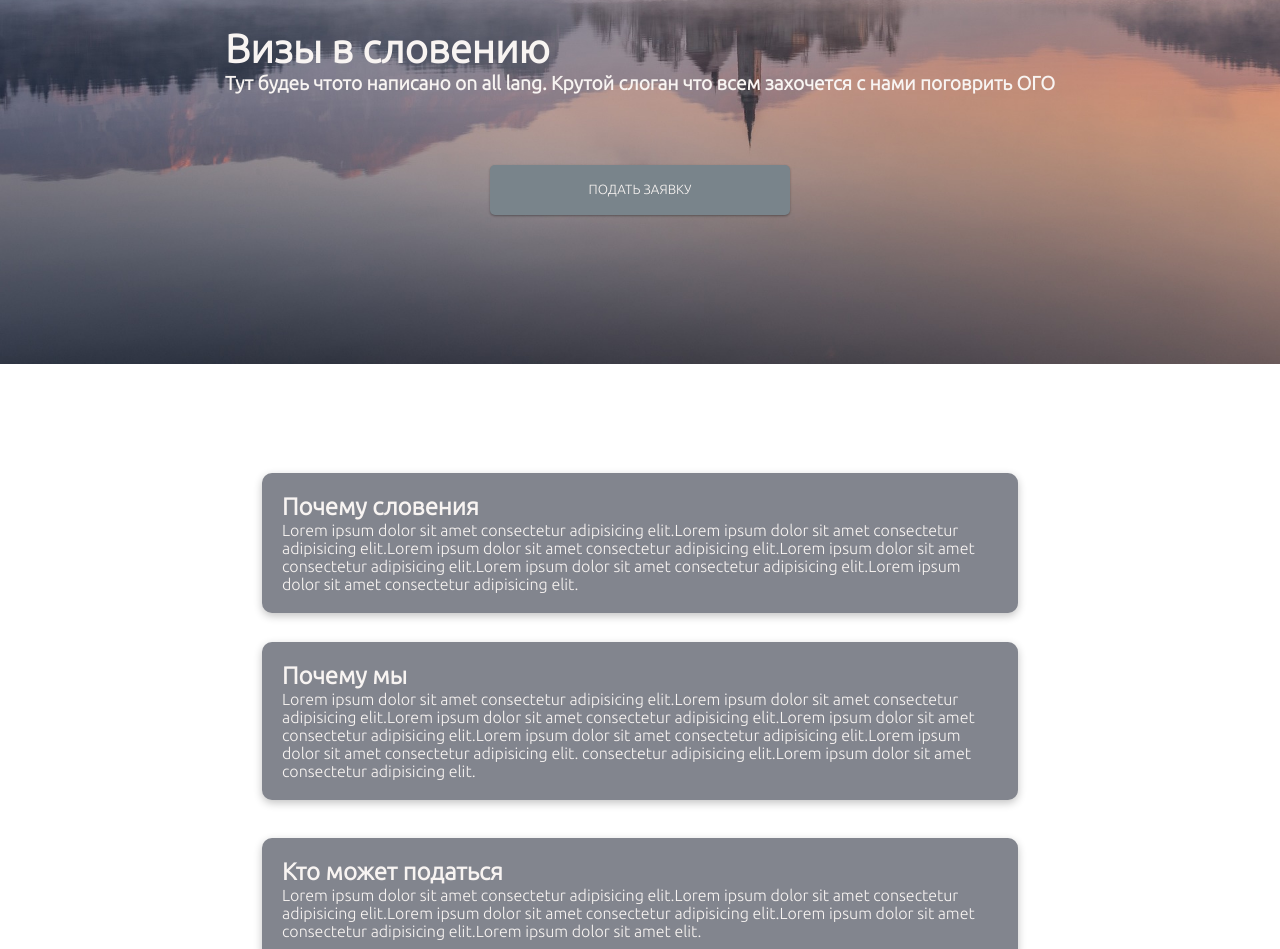
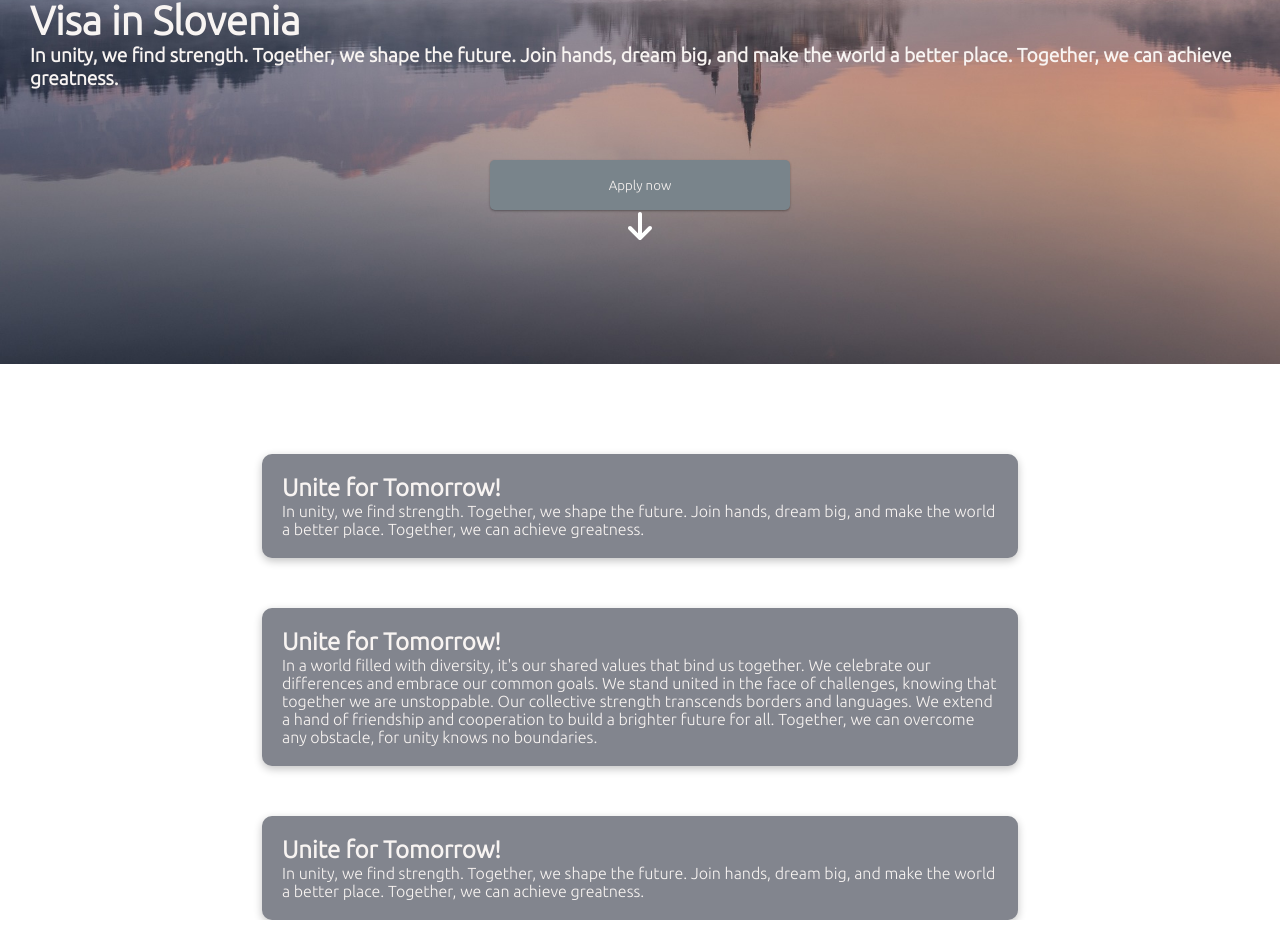
Before and after one commit to LensedStar/visacommers, a React (Create React App) app: page / in a window 1280 px wide. Shown: the part 444-1393 px from the top of the page. After the commit the page ends 1364 px from the top, so only its background shows below. Built offline with nearby package versions, Linux system fonts and the light colour scheme.

Commit message:
connect localization

```diff
--- a/src/Components/Button/Button.jsx
+++ b/src/Components/Button/Button.jsx
@@ -1,10 +1,9 @@
-
 import React from 'react';
 
 import "./ButtonStyle.scss";
 export default function Button ({style,content,action,type}){
     return (
-        <button className={type ? type : "button"} onClick={() => action} style={{...style}} >
+        <button className={type ? `button ${type}` : "button"} onClick={() => action} style={{...style}} >
             {content}
         </button>
     )
--- a/src/Components/MainPage/About/MainAbout.jsx
+++ b/src/Components/MainPage/About/MainAbout.jsx
@@ -2,11 +2,12 @@ import React from "react";
 
 import { motion } from "framer-motion";
 
+import {useTranslation} from "react-i18next";
 
 import "./MainAboutStyle.scss";
 
 export default function MainAbout() {
-
+const {t} = useTranslation();
     return(
         <div className="about">
                 <motion.div
@@ -26,27 +27,9 @@ export default function MainAbout() {
                     }}
                     viewport={{once:true}}
                 >
-                    <h2>Почему словения</h2>
+                    <h2>{t("mock.title")}</h2>
                     <p>
-                        Lorem ipsum dolor
-                        sit amet
-                        consectetur adipisicing
-                        elit.Lorem ipsum dolor
-                        sit amet
-                        consectetur adipisicing
-                        elit.Lorem ipsum dolor
-                        sit amet
-                        consectetur adipisicing
-                        elit.Lorem ipsum dolor
-                        sit amet
-                        consectetur adipisicing
-                        elit.Lorem ipsum dolor
-                        sit amet
-                        consectetur adipisicing
-                        elit.Lorem ipsum dolor
-                        sit amet
-                        consectetur adipisicing
-                        elit.
+                        {t("mock.description-short")}
                     </p>
                 </motion.div>
 
@@ -68,32 +51,9 @@ export default function MainAbout() {
                 }}
                 viewport={{once:true}}
             >
-                <h2>Почему мы </h2>
+                <h2>{t("mock.title")}</h2>
                 <p>
-                    Lorem ipsum dolor
-                    sit amet
-                    consectetur adipisicing
-                    elit.Lorem ipsum dolor
-                    sit amet
-                    consectetur adipisicing
-                    elit.Lorem ipsum dolor
-                    sit amet
-                    consectetur adipisicing
-                    elit.Lorem ipsum dolor
-                    sit amet
-                    consectetur adipisicing
-                    elit.Lorem ipsum dolor
-                    sit amet
-                    consectetur adipisicing
-                    elit.Lorem ipsum dolor
-                    sit amet
-                    consectetur adipisicing
-                    elit.
-                    consectetur adipisicing
-                    elit.Lorem ipsum dolor
-                    sit amet
-                    consectetur adipisicing
-                    elit.
+                    {t("mock.description-long")}
                 </p>
             </motion.div>
 
@@ -115,22 +75,9 @@ export default function MainAbout() {
                 }}
                 viewport={{once:true}}
             >
-                <h2>Кто может податься</h2>
+                <h2>{t("mock.title")}</h2>
                 <p>
-                    Lorem ipsum dolor
-                    sit amet
-                    consectetur adipisicing
-                    elit.Lorem ipsum dolor
-                    sit amet
-                    consectetur adipisicing
-                    elit.Lorem ipsum dolor
-                    sit amet
-                    consectetur adipisicing
-                    elit.Lorem ipsum dolor
-                    sit amet
-                    consectetur adipisicing
-                    elit.Lorem ipsum dolor
-                    sit amet elit.
+                    {t("mock.description-short")}
                 </p>
             </motion.div>
 
--- a/src/Components/MainPage/About/MainAboutStyle.scss
+++ b/src/Components/MainPage/About/MainAboutStyle.scss
@@ -6,12 +6,11 @@ $clr-4:rgb(130, 133, 142);
 $clr-5:rgb(52, 55, 66);
 
 .about{
-  margin-top: 100px;
-  height: auto;
+  margin-top: 40px;
+  height: fit-content;
   width: 100%;
-  display:grid;
-  grid-row-gap: 20px;
-  grid-template-rows: repeat(3,1fr);
+  display:flex;
+  flex-direction: column;
   overflow: hidden;
   justify-content: center;
   align-items: center;
@@ -22,7 +21,8 @@ $clr-5:rgb(52, 55, 66);
     padding: 20px 20px;
     width: 70%;
     color: $clr-1;
-    box-shadow: rgba(0, 0, 0, 0.24) 0px 3px 8px; ;
+    box-shadow: rgba(0, 0, 0, 0.24) 0px 3px 8px;
+    margin-top: 50px;
     @media screen and (min-width: 900px){
       width: 60%;
       justify-self: center;
@@ -31,13 +31,13 @@ $clr-5:rgb(52, 55, 66);
   }
   .aboutText1{
     @media screen and (max-width: 900px){
-      justify-self: end;
+      align-self: end;
     }
 
   }
   .aboutText2{
     @media screen and (max-width: 900px){
-      justify-self: start;
+      align-self: start;
     }
   }
 }
--- a/src/Components/MainPage/Main.jsx
+++ b/src/Components/MainPage/Main.jsx
@@ -1,20 +1,32 @@
 import React from "react";
+
 import "./MainStyle.scss";
+
 import MainAbout from "./About/MainAbout";
 
 import Button from "../Button/Button";
+
+import { FontAwesomeIcon } from "@fortawesome/react-fontawesome";
+
+import {faArrowDown} from "@fortawesome/free-solid-svg-icons";
+
+import {useTranslation} from "react-i18next";
 export default function Main() {
+    const {t} = useTranslation();
     return(
         <>
         <main>
             <div className="bannerText">
-                <h1>Визы в словению</h1>
-                <h2>Тут будеь чтото написано on all lang. Крутой слоган что всем захочется с нами поговрить ОГО</h2>
+                <h1>{t("main.title")}</h1>
+                <h2>{t("mock.description-short")}</h2>
             </div>
-            <Button content={"ПОДАТЬ ЗАЯВКУ"} style={
+            <Button content={t("navigation.apply")} style={
                 {width: "300px",
                 height: "50px"}
             } />
+            <span className="arrow">
+                <FontAwesomeIcon icon={faArrowDown} size="2xl" style={{color: "#ffffff"}} />
+            </span>
         </main>
             <MainAbout />
         </>
--- a/src/locales/en.json
+++ b/src/locales/en.json
@@ -4,5 +4,13 @@
     "about":"About",
     "something":"Something",
     "apply":"Apply now"
+  },
+  "main": {
+    "title": "Visa in Slovenia"
+  },
+  "mock": {
+    "title": "Unite for Tomorrow!",
+    "description-short": "In unity, we find strength. Together, we shape the future. Join hands, dream big, and make the world a better place. Together, we can achieve greatness.",
+    "description-long": "In a world filled with diversity, it's our shared values that bind us together. We celebrate our differences and embrace our common goals. We stand united in the face of challenges, knowing that together we are unstoppable. Our collective strength transcends borders and languages. We extend a hand of friendship and cooperation to build a brighter future for all. Together, we can overcome any obstacle, for unity knows no boundaries."
   }
 }
--- a/src/locales/ru.json
+++ b/src/locales/ru.json
@@ -4,5 +4,13 @@
     "about": "Про нас",
     "something": "Что-то",
     "apply":"Узнать больше"
+  },
+  "main": {
+    "title": "Виза словении"
+  },
+  "mock": {
+    "title":  "Объединяйтесь для завтра!",
+    "description-short": "В единстве мы находим силу. Вместе мы формируем будущее. Соединяйтесь, мечтайте велико и делайте мир лучше. Вместе мы сможем добиться великих целей.",
+    "description-long": "В мире, полном разнообразия, наши общие ценности связывают нас вместе. Мы празднуем наши различия и объединяемся в наших общих целях. Мы стоим едиными перед вызовами, зная, что вместе мы непобедимы. Наша коллективная сила преодолевает границы и языки. Мы протягиваем руку дружбы и сотрудничества, чтобы построить светлое будущее для всех. Вместе мы можем преодолеть любое препятствие, потому что единство не знает границ."
   }
 }
--- a/src/locales/ua.json
+++ b/src/locales/ua.json
@@ -5,5 +5,13 @@
   "about": "Про нас",
   "something": "Щось",
   "apply": "Застосувати"
+},
+  "main": {
+    "title": "Виза Cловении"
+  },
+  "mock": {
+    "title": "Об'єднуйтеся для завтра!",
+    "description-short":"В єдності ми знаходимо силу. Разом ми формуємо майбутнє. Об'єднуйтесь, мрійте велико і робіть світ кращим. Разом ми здатні досягнути величі",
+    "description-long": "У світі, що наповнений різноманіттям, нас об'єднує спільні цінності. Ми відзначаємо наші відмінності і обіймаємо наші спільні цілі. Ми стоїмо разом перед викликами, знаючи, що разом ми непереможні. Наша колективна сила перетинає кордони та мови. Ми пропонуємо руку дружби та співпраці для будування яскравого майбутнього для всіх. Разом ми здатні подолати будь-яку перешкоду, бо єдність не знає межі."
+  }
 }
-}
```
